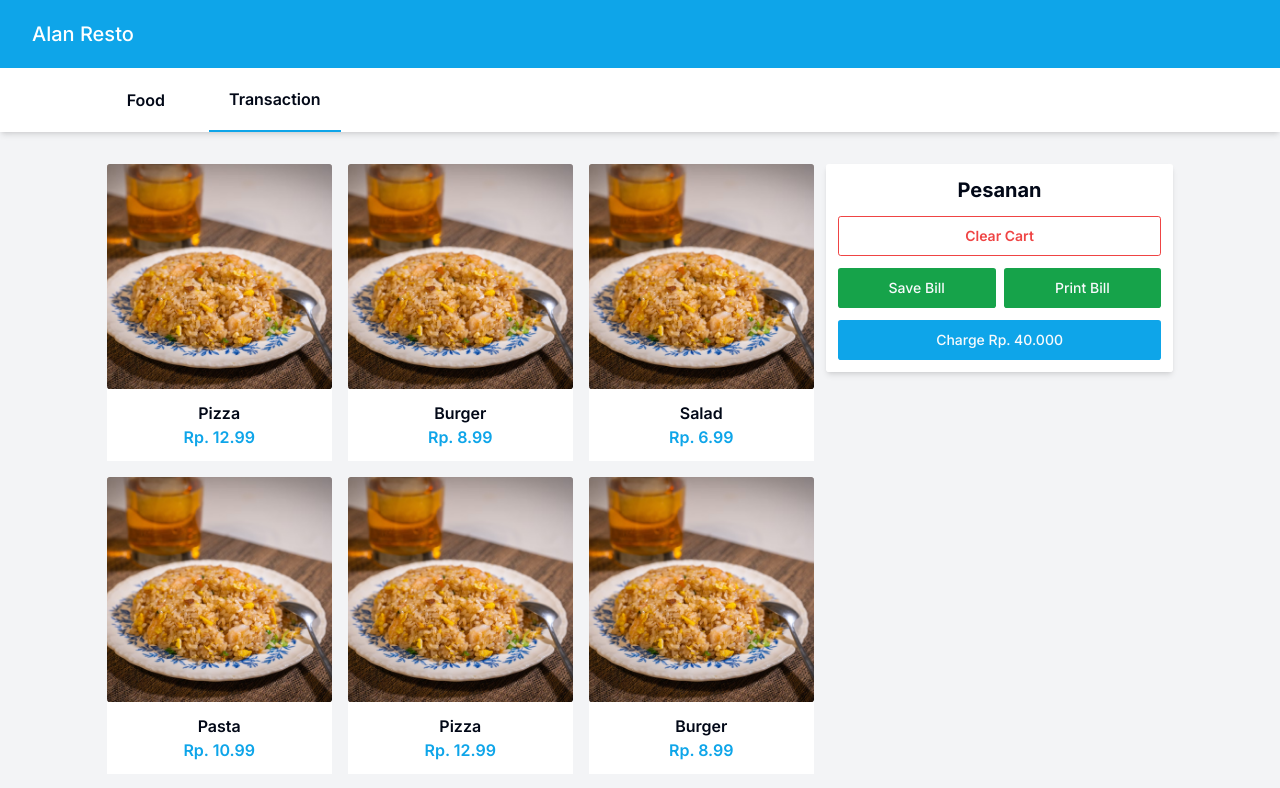
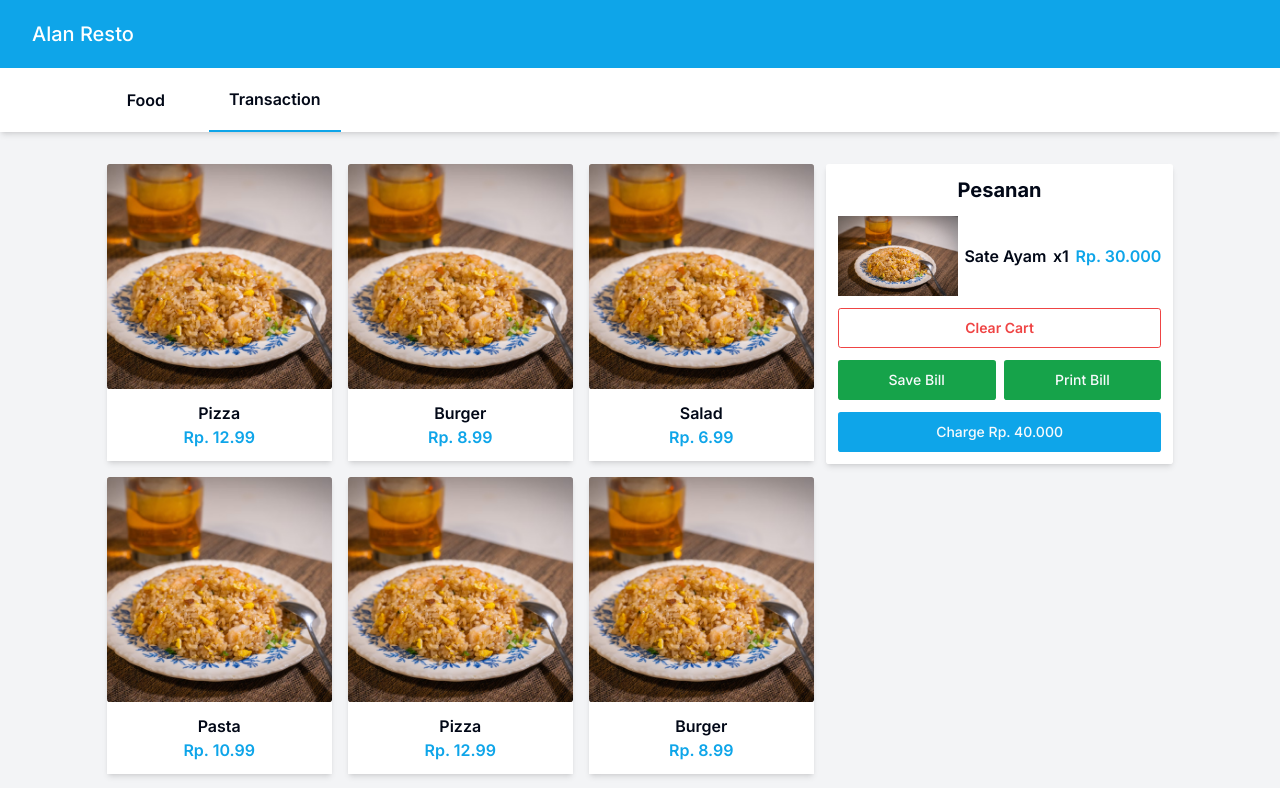
Before and after one commit to alaqsaka/kaseer-app, a Next.js app: page /transaction in a window 1280 px wide. Shown: the top 788 px of the page. Built offline with nearby package versions, Linux system fonts and the light colour scheme.

Commit message:
create cart item component

```diff
--- a/app/transaction/components/client.tsx
+++ b/app/transaction/components/client.tsx
@@ -1,6 +1,7 @@
 "use client";
 
 import { Button } from "@/components/ui/button";
+import CartItem from "@/components/ui/cart-item";
 import ProductCard from "@/components/ui/product-card";
 import { Product } from "@/types";
 import { useState } from "react";
@@ -28,6 +29,9 @@ const TransactionClient: React.FC<TransactionClientProps> = ({ data }) => {
 
       <div className="bg-white p-3 shadow-md rounded-md h-fit">
         <p className="text-xl text-center font-bold">Pesanan</p>
+
+        <CartItem />
+
         <Button
           variant="outline"
           className="border-red-500 text-red-500 hover:text-red-500 hover:bg-white w-full font-semibold mt-3"
--- /dev/null
+++ b/components/ui/cart-item.tsx
@@ -0,0 +1,21 @@
+import Image from "next/image";
+import React from "react";
+
+const CartItem = () => {
+  return (
+    <div className="flex justify-between items-center mt-3">
+      <Image
+        src={`/nasigoreng.avif`}
+        height={100}
+        width={120}
+        alt="Product Image"
+      />
+
+      <p className="font-semibold">Sate Ayam</p>
+      <p className="font-semibold">x1</p>
+      <p className="text-sky-500 font-semibold">Rp. 30.000</p>
+    </div>
+  );
+};
+
+export default CartItem;
--- a/components/ui/product-card.tsx
+++ b/components/ui/product-card.tsx
@@ -7,7 +7,7 @@ interface ProductCardProps {
 
 const ProductCard: React.FC<ProductCardProps> = ({ data }) => {
   return (
-    <div className="bg-white cursor-pointer">
+    <div className="bg-white cursor-pointer shadow-md">
       <div className="aspect-square rounded-xl bg-gray-100 relative">
         <Image
           src={data.imageUrl}
```
